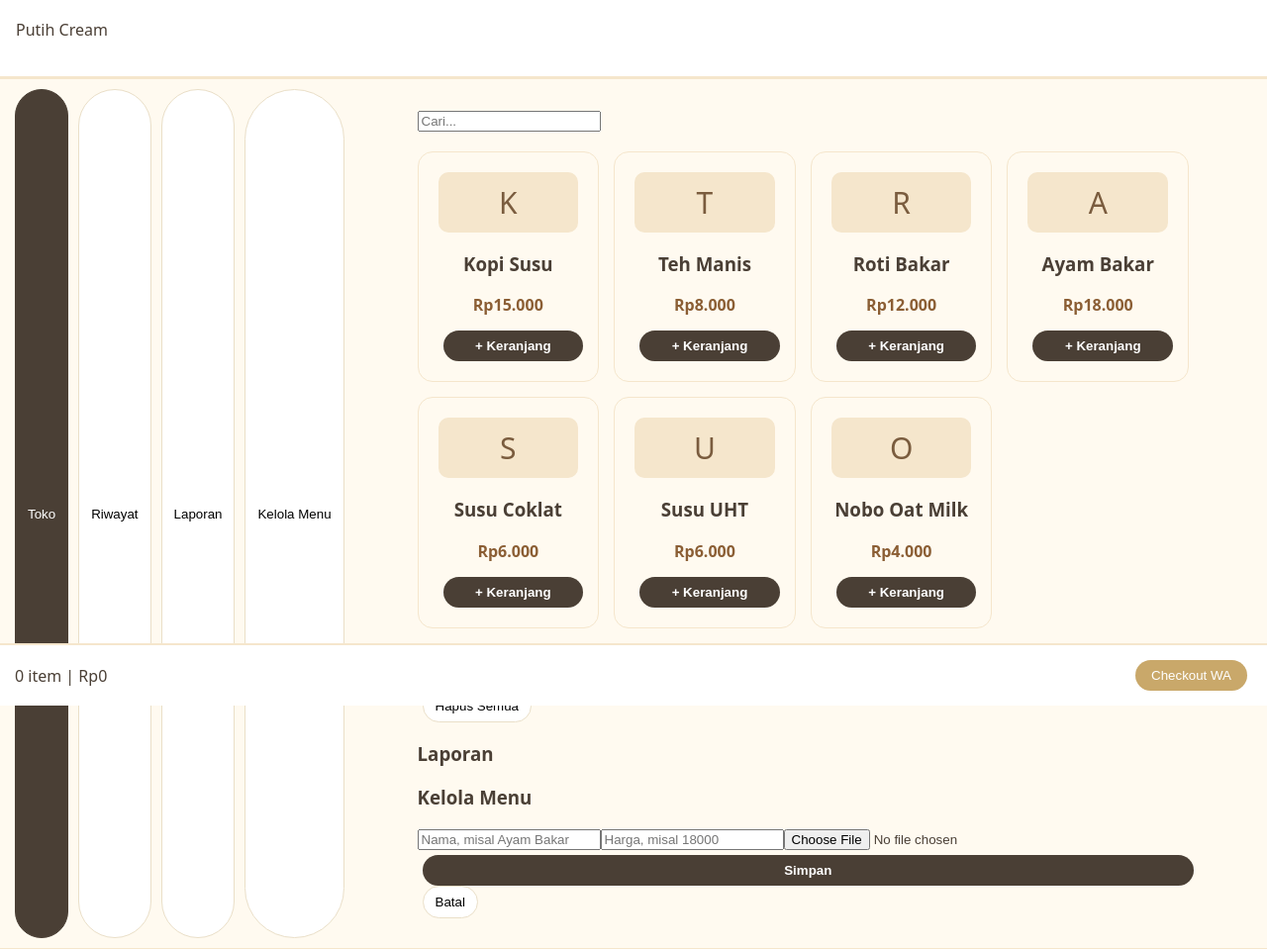
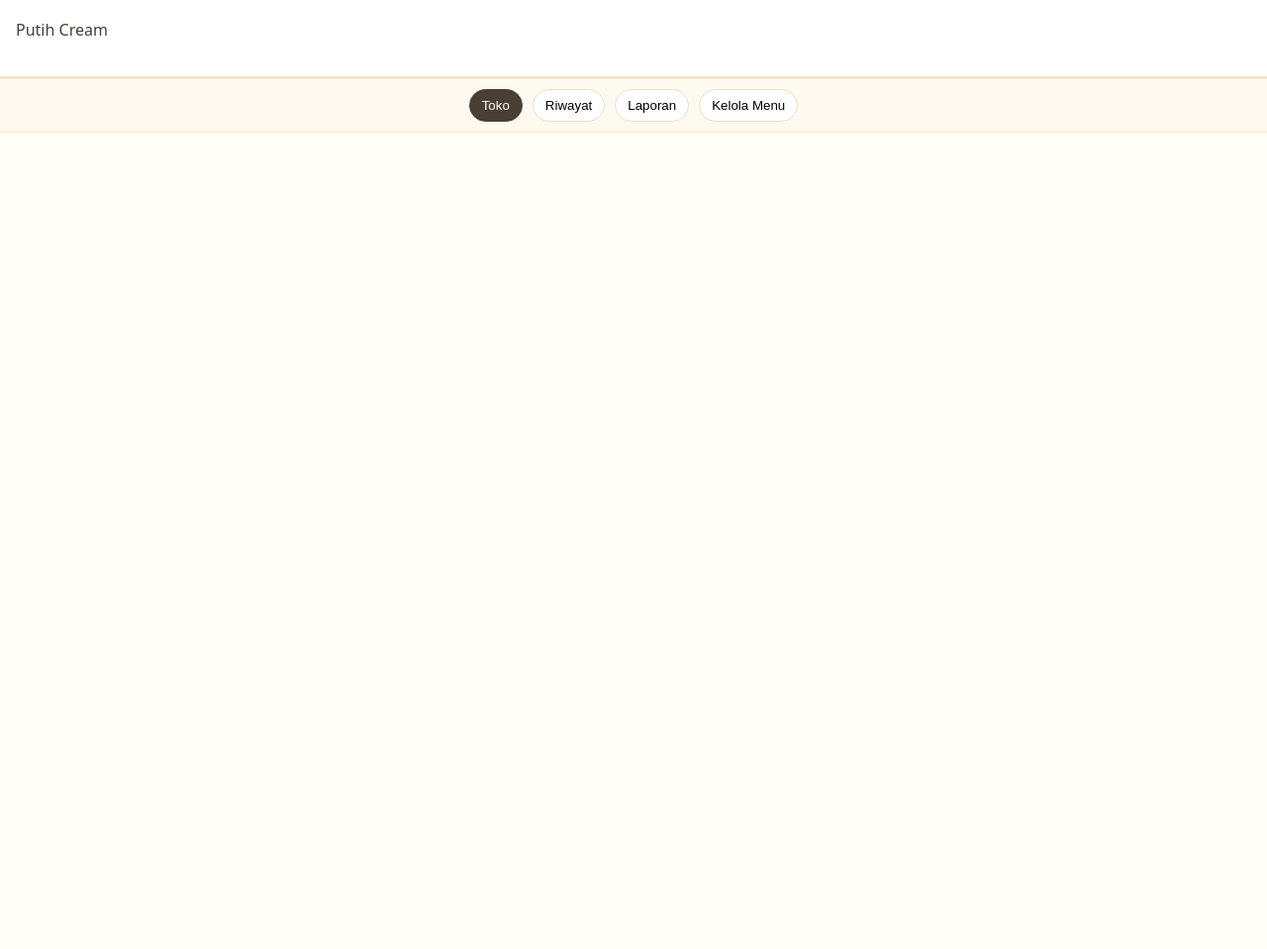
Before and after one commit to syifasanti83/santisyifa, a website: page index.html in a window 1280 px wide. Shown: the part 87-1046 px from the top of the page at 99% size. After the commit the page ends 800 px from the top, so only its background shows below. Drawn offline with Linux system fonts and the light colour scheme.

Commit message:
Update index.html

```diff
--- a/index.html
+++ b/index.html
@@ -1,3 +1,4 @@
+
 <!doctype html>
 <html lang="id">
 <head>
@@ -18,8 +19,8 @@
 .card .img{background:#f5e6cc;border-radius:10px;padding:10px;margin-bottom:10px;font-size:30px;color:#7a5c3e}
 .price{color:#8b5e34;font-weight:bold;margin:10px 0}
 .btn{background:#4a3f35;color:#fff;border:none;border-radius:999px;padding:8px 16px;width:100%;font-weight:bold;margin-top:5px}
-#cart{position:fixed;bottom:0;background:#ffffff;color:#4a3f35;border-top:2px solid #f5e6cc;padding:15px;width:100%;display:flex;justify-content:space-between;align-items:center}
-#cart button{background:#c9a86a;color:#fff;border:none;border-radius:999px;padding:8px 16px}
+#cart{position:fixed;bottom: 0;background:#ffffff;color:#4a3f35;border-top:2px solid #f5e6cc;padding:15px;width:100%;display:flex;justify-content:space-between;align-items:center}
+#cart button{background:#c9a86a;color:#fff;border:none;border-radius:999x;padding:8px 16px}
 </style>
 </head>
 <body>
@@ -28,39 +29,4 @@
 <button id="b-toko" class="on" onclick="show('toko')">Toko</button>
 <button id="b-riwayat" onclick="show('riwayat')">Riwayat</button>
 <button id="b-laporan" onclick="show('laporan')">Laporan</button>
-<button id="b-kelola" onclick="show('kelola')">Kelola Menu</button>
-</div>
-<div class="wrap">
-<div id="p-toko" class="page on"><div class="search"><input id="q" type="text" placeholder="Cari..." oninput="render()"></div><div class="grid" id="list"></div></div>
-<div id="p-riwayat" class="page"><h3>Riwayat Transaksi</h3><div><button class="btn2" onclick="clearTx()">Hapus Semua</button></div><div id="txlist"></div></div>
-<div id="p-laporan" class="page"><h3>Laporan</h3><div id="lap"></div></div>
-<div id="p-kelola" class="page"><h3>Kelola Menu</h3><div class="form"><input id="f-name" placeholder="Nama, misal Ayam Bakar"><input id="f-price" type="number" placeholder="Harga, misal 18000"><input id="f-file" type="file" accept="image/*"><input id="f-id" type="hidden"><button class="btn" onclick="saveProduct()">Simpan</button><button class="btn2" onclick="resetForm()">Batal</button></div><div class="grid" id="adminlist"></div></div></div>
-<div id="cart"><span><span id="count">0</span> item | Rp<span id="total">0</span></span><button onclick="checkout()">Checkout WA</button></div>
-<script>
-const products = [
-  {id:1,name:"Kopi Susu",price:15000,icon:"K"},
-  {id:2,name:"Teh Manis",price:8000,icon:"T"},
-  {id:3,name:"Roti Bakar",price:12000,icon:"R"},
-  {id:4,name:"Ayam Bakar",price:18000,icon:"A"},
-  {id:5,name:"Susu Coklat",price:6000,icon:"S"},
-  {id:6,name:"Susu UHT",price:6000,icon:"U"},
-  {id:7,name:"Nobo Oat Milk",price:4000,icon:"O"}
-];
-let cart = [];
-function render(q=''){
-  const list=document.getElementById('list');
-  list.innerHTML='';
-  products.filter(p=>p.name.toLowerCase().includes(q)).forEach(p=>{
-    const d=document.createElement('div');
-    d.className='card';
-    d.innerHTML=`<div class="img">${p.icon}</div><h3>${p.name}</h3><p class="price">Rp${Number(p.price).toLocaleString("id-ID")}</p><button class="btn" onclick="add(${p.id})">+ Keranjang</button>`;
-    list.appendChild(d);
-  });
-  document.getElementById('cart').innerHTML=`<span><span id="count">0</span> item | Rp<span id="total">0</span></span><button onclick="checkout()">Checkout WA</button>`;
-}
-function add(id){const p=products.find(x=>x.id===id);cart.push(p);document.getElementById("count").textContent=cart.length;document.getElementById("total").textContent=cart.reduce((s,x)=>s+x.price,0).toLocaleString("id-ID");}
-function checkout(){if(!cart.length){alert("Keranjang kosong");return}const text=encodeURIComponent("Halo, pesan: "+cart.map(p=>p.name).join(", ")+" Total Rp"+cart.reduce((s,p)=>s+p.price,0));window.open(`https://wa.me/6280000000000?text=${text}`,"_blank");}
-render();
-</script>
-</body>
-</html>
+<button id="b-kelola" onclick="show('kelola')">Kelola Menu
```
